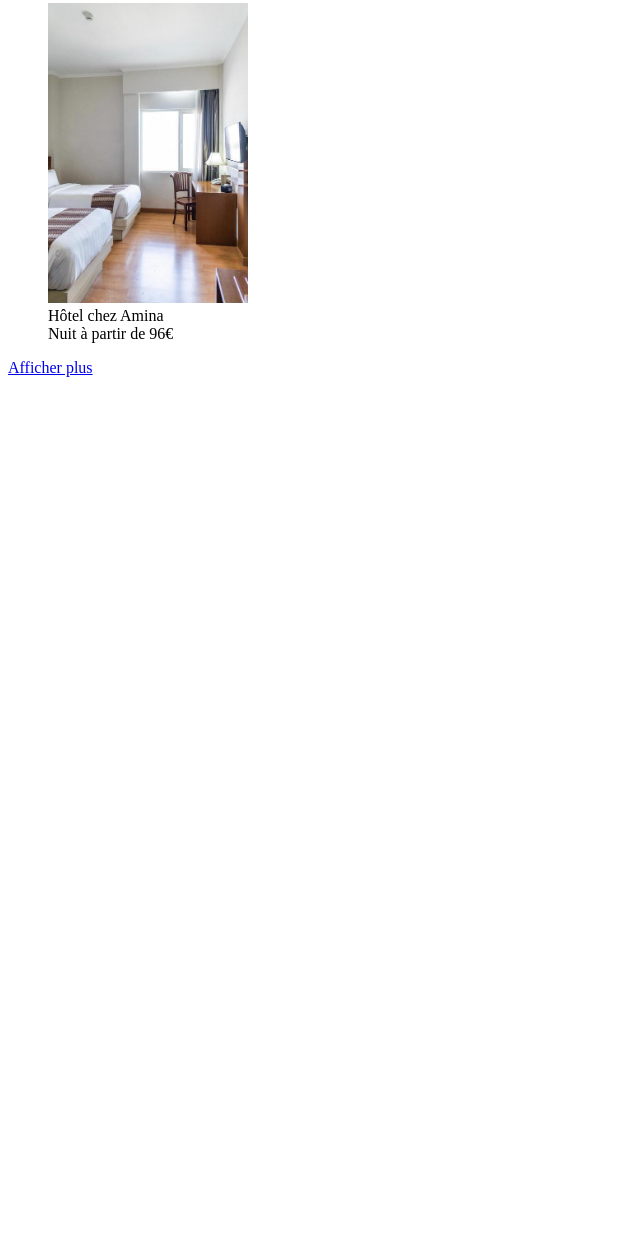
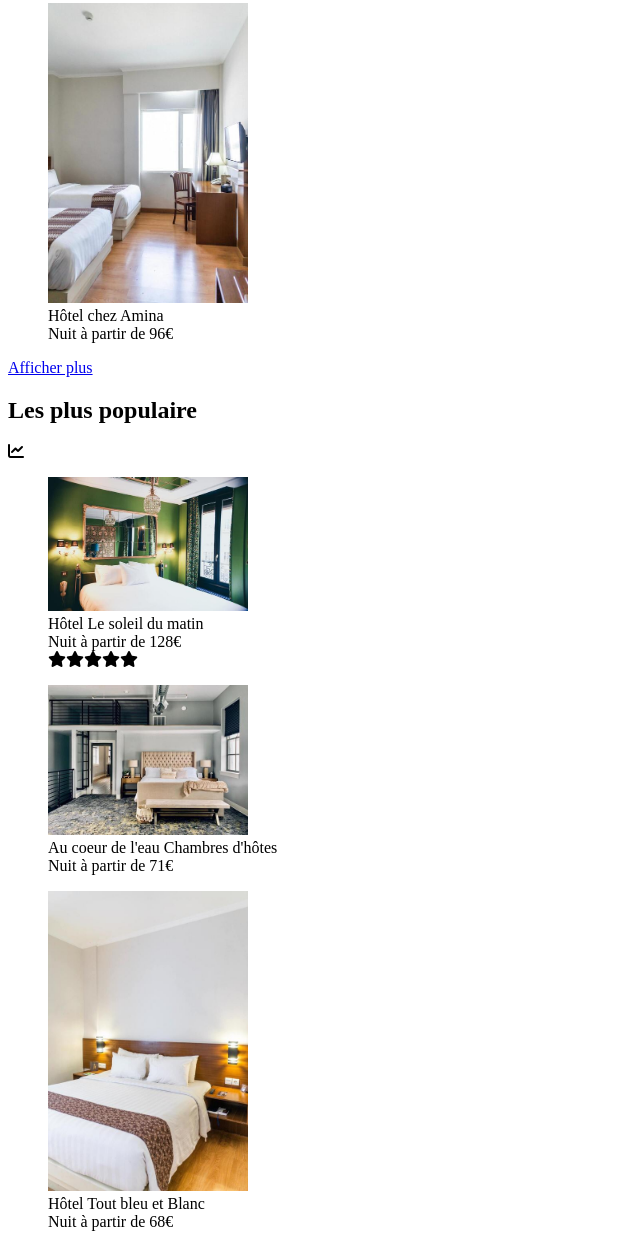
Before and after one commit to Leuach/AltunbasHalil_2_26-01-2021, a plain HTML site: page index.html in a window 1280 px wide. Shown: the part 1495-2742 px from the top of the page, without its empty margins (0-640 px from the left). Before the commit the page ends 1888 px from the top, so only its background shows below. Drawn offline with Linux system fonts and the light colour scheme.

Commit message:
Ajout de l'aside et des étoiles.

```diff
--- a/index.html
+++ b/index.html
@@ -89,6 +89,36 @@
 
   </section>
 
+  <aside>
+    <h2>Les plus populaire</h2>  <span><i class="fas fa-chart-line"></i></span>
+
+    <figure>
+      <img src="images/hebergements/4_small/emile-guillemot-Bj_rcSC5XfE-unsplash.jpg" alt="Photo de chambre" width="200"/>
+      <figcaption>Hôtel Le soleil du matin <br>
+                  Nuit à partir de 128€ <br>
+                  <i class="fas fa-star"></i><i class="fas fa-star"></i><i class="fas fa-star"></i><i class="fas fa-star"></i><i class="fas fa-star"></i></figcaption>
+
+    </figure>
+
+    <figure>
+      <img src="images/hebergements/4_small/aw-creative-VGs8z60yT2c-unsplash.jpg" alt="Photo de chambre" width="200" />
+      <figcaption>Au coeur de l'eau Chambres d'hôtes <br>
+                  Nuit à partir de 71€</figcaption>
+    </figure>
+
+    <figure>
+      <img src="images/hebergements/4_small/febrian-zakaria-sjvU0THccQA-unsplash.jpg" alt="Photo de chambre" width="200" />
+      <figcaption>Hôtel Tout bleu et Blanc <br>
+                  Nuit à partir de 68€</figcaption>
+    </figure>
+
+
+
+
+
+
+  </aside>
+
 
   </body>
 
```
